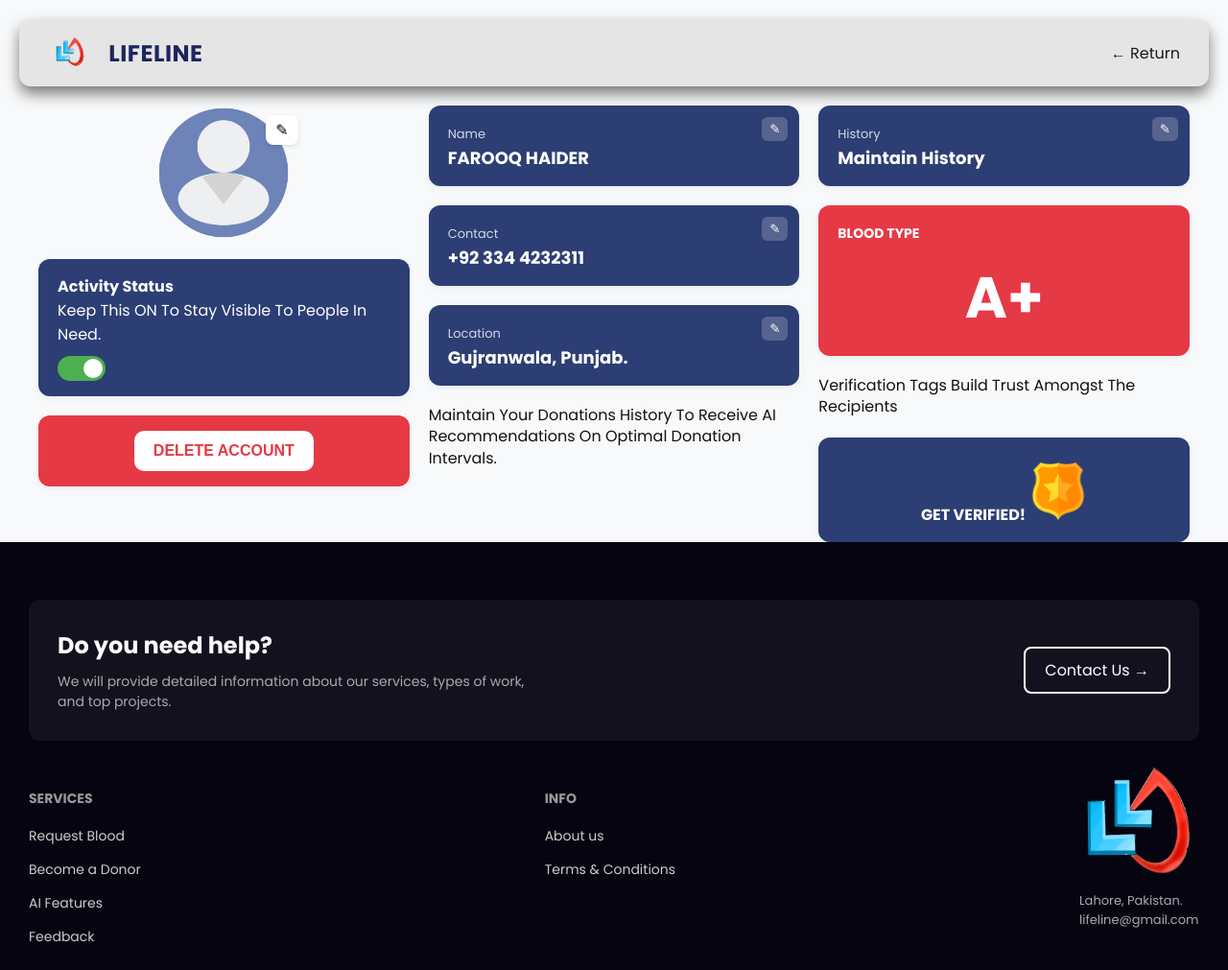
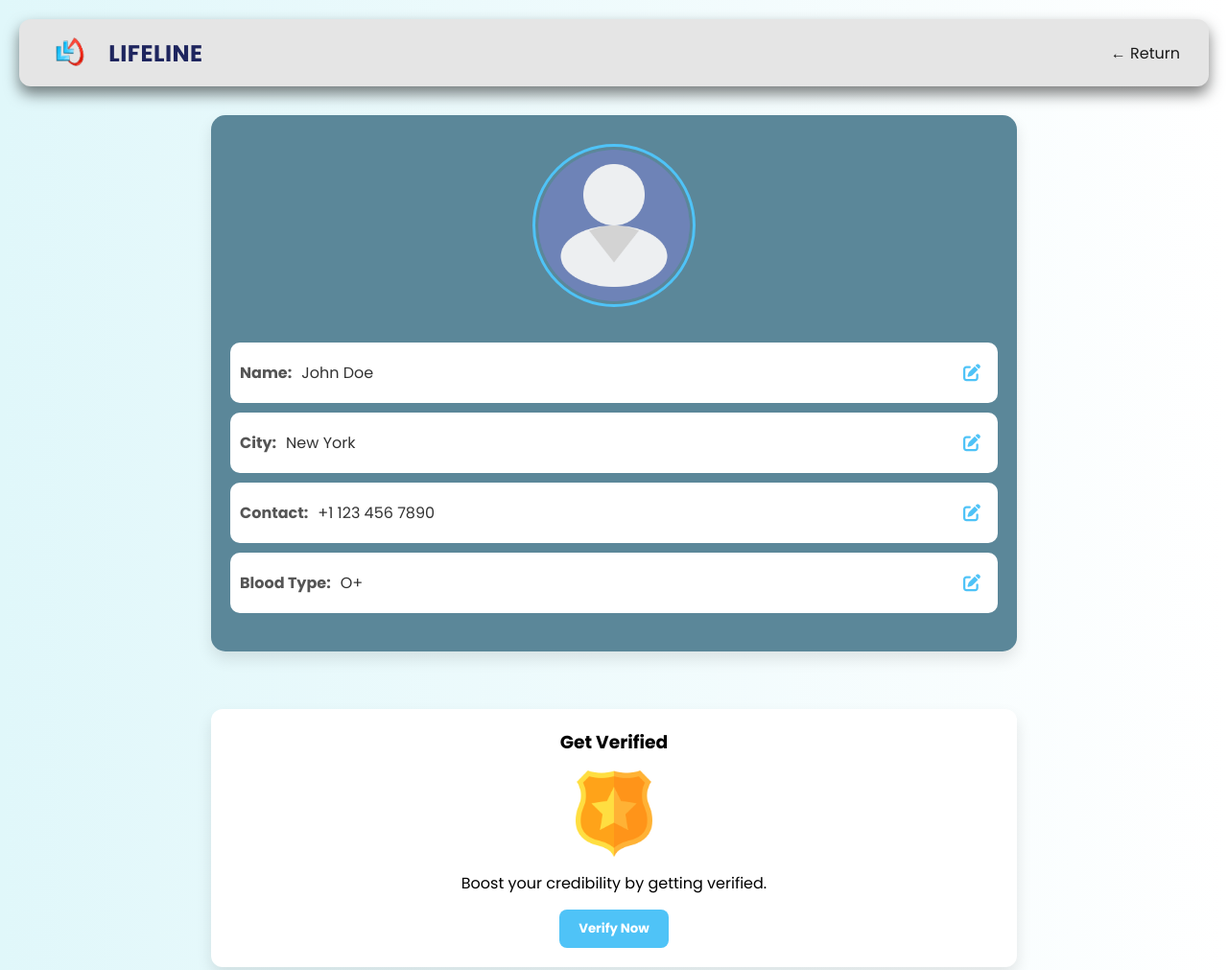
Before and after one commit to farooq-haider/LIFELINE-Web-Application, a website: page frontend/DonorDashboard/DonorDashboard.html in a window 1280 px wide. Shown: the top 1011 px of the page at 96% size. Drawn offline with Linux system fonts and the light colour scheme.

Commit message:
Implement Donor Dashboard

```diff
--- a/frontend/DonorDashboard/DonorDashboard.css
+++ b/frontend/DonorDashboard/DonorDashboard.css
@@ -1,186 +1,212 @@
 * {
-    box-sizing: border-box;
   margin: 0;
   padding: 0;
+  box-sizing: border-box;
+  font-family: 'Poppins', sans-serif;
 }
 
 body {
-    font-family: 'Poppins', sans-serif;
-    background: #f8f9fa;
-    padding: 20px;
-  }
-
-  .dashboard-grid {
-    column-count: 1;
-    column-gap: 20px;
-    max-width: 1200px;
-    margin: auto;
-  }
-
-  @media (min-width: 768px) {
-    .dashboard-grid {
-      column-count: 2;
-    }
-  }
-
-  @media (min-width: 992px) {
-    .dashboard-grid {
-      column-count: 3;
-    }
-  }
-
-  .dashboard-grid > * {
-    break-inside: avoid;
-    margin-bottom: 20px;
+  background: linear-gradient(to right, #e0f7fa, #ffffff);
+  min-height: 100vh;
+  padding: 0px;
 }
 
 
-  /* Profile Picture */
-  .profile-wrapper {
+.dashboard-container {
+  width: 100%;
+  max-width: 900px;
+  margin: 30px auto;
   display: flex;
-    justify-content: center;
-    position: relative;
+  flex-direction: column;
+  gap: 30px;
 }
 
-  .profile-img {
-    width: 140px;
-    height: 140px;
+/* Profile Card */
+.profile-card {
+
+  background: #5b8799;
+  border-radius: 15px;
+  padding: 30px 20px;
+  display: flex;
+  flex-direction: column;
+  align-items: center;
+  margin-bottom: 30px;
+  margin-left: 30px;
+  margin-right: 30px;
+  box-shadow: 0 8px 16px rgba(0,0,0,0.1);
+  animation: slideIn 1s ease;
+}
+
+.profile-picture img {
+  width: 170px;
+  height: 170px;
   border-radius: 50%;
   object-fit: cover;
+  margin-bottom: 20px;
+  border: 3px solid #4fc3f7;
 }
 
-  .edit-photo {
-    position: absolute;
-    top: 10px;
-    right: 30%;
+.profile-info {
+  width: 100%;
+}
+
+.profile-item {
+  display: flex;
+  align-items: center;
+  justify-content: space-between;
+  margin: 10px 0;
+  padding: 10px;
   background: #ffffff;
-    border-radius: 8px;
-    padding: 6px 10px;
-    font-size: 16px;
+  border-radius: 10px;
+  transition: background 0.3s;
+}
+
+.profile-item:hover {
+  background: #f1faff;
+}
+
+.profile-item label {
+  font-weight: bold;
+  color: #555;
+}
+
+.profile-item span {
+  flex: 1;
+  margin-left: 10px;
+  color: #333;
+}
+
+.edit-btn {
+  background: none;
   border: none;
   cursor: pointer;
-    box-shadow: 0 2px 4px rgba(0,0,0,0.1);
+  color: #4fc3f7;
+  font-size: 18px;
 }
 
-  /* Cards */
-  .card {
-    border-radius: 12px;
-    padding: 16px 20px;
-    box-shadow: 0 2px 8px rgba(0,0,0,0.05);
-    position: relative;
+.edit-input {
+  flex: 1;
+  margin-left: 10px;
+  padding: 5px 10px;
+  border: 1px solid #ccc;
+  border-radius: 8px;
+  font-size: 14px;
 }
 
-  .card-blue {
-    background-color: #2c3e73;
-    color: white;
+.edit-btn, .save-btn {
+  margin: 8px; /* or try 10px if you want a bit more */
 }
 
-  .card-red {
-    background-color: #e63946;
-    color: white;
+
+/* Action Cards */
+.action-cards {
+  display: flex;
+  flex-wrap: wrap;
+  gap: 20px;
+  margin-bottom: 30px;
 }
 
-  /* Toggle Switch */
-  .switch {
-    position: relative;
-    display: inline-block;
-    width: 50px;
-    height: 26px;
-    margin-top: 10px;
-  }
-  .switch input { opacity: 0; width: 0; height: 0; }
-  .slider {
-    position: absolute;
-    top: 0; left: 0; right: 0; bottom: 0;
-    background-color: #ccc;
-    border-radius: 34px;
-    transition: .4s;
-  }
-  .slider:before {
-    position: absolute;
-    content: "";
-    height: 20px; width: 20px;
-    left: 3px;
-    bottom: 3px;
-    background-color: white;
-    border-radius: 50%;
-    transition: .4s;
-  }
-  input:checked + .slider { background-color: #4CAF50; }
-  input:checked + .slider:before { transform: translateX(24px); }
-
-  /* Plain Text Descriptions */
-  .plain-text {
-    font-size: 16px;
-    font-weight: 500;
-    line-height: 1.4;
-    color: #111;
+.card {
+  background: #ffffff;
+  flex: 1 1 45%;
+  padding: 20px;
+  border-radius: 12px;
+  text-align: center;
+  box-shadow: 0 8px 16px rgba(0,0,0,0.1);
+  transition: transform 0.3s, box-shadow 0.3s;
+  animation: fadeIn 1.2s ease;
+  margin-left: 30px;
+  margin-right: 30px;
 }
 
-  /* Editable Cards */
-  .editable-card label {
-    font-size: 13px;
-    opacity: 0.8;
-  }
-  .editable-card p {
-    font-size: 18px;
-    font-weight: bold;
-  }
-  .edit-icon {
-    position: absolute;
-    top: 12px;
-    right: 12px;
-    background: #ffffff33;
-    color: white;
-    border: none;
-    border-radius: 6px;
-    padding: 5px 8px;
-    cursor: pointer;
+
+
+.card-icon {
+  width: 90px;
+  height: 90px;
+  margin: 15px auto 15px;
+  display: block;
+  opacity: 0.9;
 }
 
-  /* Blood Type */
-  .blood-card label {
-    font-size: 14px;
+
+.primary-btn {
+  margin-top: 15px;
+  padding: 10px 20px;
+  background: #4fc3f7;
+  border: none;
+  color: #fff;
   font-weight: bold;
-  }
-  .blood-type {
-    font-size: 60px;
-    font-weight: bold;
-    text-align: center;
-    margin-top: 10px;
+  border-radius: 8px;
+  cursor: pointer;
+  transition: background 0.3s;
 }
 
-  /* Get Verified */
-  .verify-card {
-    text-align: center;
-  }
-  .verify-card label {
-    font-size: 16px;
-    font-weight: bold;
-  }
-  .badge-icon {
-    width: 60px;
-    margin-top: 10px;
+.primary-btn:hover {
+  background: #039be5;
 }
 
-  /* Delete Button */
+/* Delete Card */
 .delete-card {
-    display: flex;
-    justify-content: center;
-    align-items: center;
+  background: #ffe0e0;
+  padding: 20px;
+  border-radius: 12px;
+  text-align: center;
+  box-shadow: 0 8px 16px rgba(0,0,0,0.1);
+  animation: slideUp 1s ease;
 }
+
 .delete-btn {
-    background: white;
-    color: #e63946;
+  margin-top: 15px;
+  padding: 10px 20px;
+  background: #e53935;
+  border: none;
+  color: #fff;
   font-weight: bold;
-    padding: 12px 20px;
-    border: none;
-    border-radius: 10px;
-    font-size: 16px;
+  border-radius: 8px;
   cursor: pointer;
+  transition: background 0.3s;
+  margin-left: 30px;
+  margin-right: 30px;
 }
-  html, body {
-    height: 100%;
-    margin: 0;
-    padding: 0;
+
+.delete-btn:hover {
+  background: #b71c1c;
 }
+
+/* Animations */
+@keyframes slideIn {
+  from { transform: translateY(-50px); opacity: 0; }
+  to { transform: translateY(0); opacity: 1; }
+}
+
+@keyframes fadeIn {
+  from { opacity: 0; }
+  to { opacity: 1; }
+}
+
+@keyframes slideUp {
+  from { transform: translateY(50px); opacity: 0; }
+  to { transform: translateY(0); opacity: 1; }
+}
+
+/* Responsive Design */
+@media (max-width: 768px) {
+  .action-cards {
+    flex-direction: column;
+    padding: 0 20px; /* new line to add side padding */
+  }
+
+  .card {
+    margin: 0 0 20px 0; /* remove left/right margins, only bottom margin */
+  }
+
+  .delete-card {
+    margin: 0 0 20px 0; /* same for delete card if needed */
+  }
+
+  .profile-card {
+    margin-left: 20px;
+    margin-right: 20px;
+  }
+}
--- a/frontend/DonorDashboard/DonorDashboard.html
+++ b/frontend/DonorDashboard/DonorDashboard.html
@@ -3,13 +3,21 @@
 <head>
   <meta charset="UTF-8" />
   <meta name="viewport" content="width=device-width, initial-scale=1.0" />
-  <title>Search & Filter | Lifeline</title>
+  <title>Dashboard | Lifeline</title>
+
+  <!-- CSS Files -->
   <link rel="stylesheet" href="DonorDashboard.css" />
+
   <link rel="stylesheet" href="../footer.css" />
   <link rel="stylesheet" href="../header.css" />
 
+  <!-- Google Fonts -->
   <link href="https://fonts.googleapis.com/css2?family=Poppins:wght@400;600;700&display=swap" rel="stylesheet" />
+
+  <!-- Font Awesome for icons -->
+  <link href="https://cdnjs.cloudflare.com/ajax/libs/font-awesome/6.4.0/css/all.min.css" rel="stylesheet" />
 </head>
+
 <body>
   <!-- Header -->
   <header class="header">
@@ -22,86 +30,78 @@
     </nav>
   </header>
 
+  <!-- Dashboard Container -->
+  <div class="dashboard-container">
 
-  <div class="dashboard-grid">
+    <!-- Profile Section -->
+    <section class="profile-card">
+        <div class="profile-picture">
+            <img src="../assets/avatar.png" alt="Profile Picture" id="profileImage">
+        </div>
 
-    <!-- 1. Profile -->
-    <div class="profile-wrapper">
-      <img src="../assets/avatar.png" alt="Profile" class="profile-img"/>
-      <button class="edit-photo">✎</button>
-    </div>
+        <div class="profile-info">
+            <div class="profile-item">
+                <label>Name:</label>
+                <span id="name">John Doe</span>
+                <button class="edit-btn" onclick="toggleEdit(this, 'name')">
+                    <i class="fas fa-edit"></i>
+                </button>
+            </div>
+            <div class="profile-item">
+                <label>City:</label>
+                <span id="city">New York</span>
+                <button class="edit-btn" onclick="toggleEdit(this, 'city')">
+                    <i class="fas fa-edit"></i>
+                </button>
+            </div>
+            <div class="profile-item">
+                <label>Contact:</label>
+                <span id="contact">+1 123 456 7890</span>
+                <button class="edit-btn" onclick="toggleEdit(this, 'contact')">
+                    <i class="fas fa-edit"></i>
+                </button>
+            </div>
+            <div class="profile-item">
+                <label>Blood Type:</label>
+                <span id="blood">O+</span>
+                <button class="edit-btn" onclick="toggleEdit(this, 'blood')">
+                    <i class="fas fa-edit"></i>
+                </button>
+            </div>
+        </div>
+    </section>
 
-    <!-- 2. Activity Toggle -->
-    <div class="card card-blue">
-      <h4>Activity Status</h4>
-      <p class="small-text">Keep This ON To Stay Visible To People In Need.</p>
-      <label class="switch">
-        <input type="checkbox" checked />
-        <span class="slider round"></span>
-      </label>
-    </div>
+    <!-- Action Cards -->
+    <section class="action-cards">
+        <div class="card">
 
-    <!-- 3. Delete Account -->
-    <div class="card card-red delete-card">
-      <button class="delete-btn">DELETE ACCOUNT</button>
-    </div>
+            <h3>Get Verified</h3>
+            <img src="../assets/verified.png" alt="Verify Icon" class="card-icon">
+            <p>Boost your credibility by getting verified.</p>
+            <button class="primary-btn">Verify Now</button>
+        </div>
 
-    <!-- 4. Name -->
-    <div class="card card-blue editable-card">
-      <label>Name</label>
-      <p contenteditable="true">FAROOQ HAIDER</p>
-      <button class="edit-icon">✎</button>
-    </div>
+        <div class="card">
+            <h3>Maintain History</h3>
+            <img src="../assets/history.png" alt="History Icon" class="card-icon">
+            <p>Keep track of all your donations and activities.</p>
+            <button class="primary-btn">Start Tracking</button>
+        </div>
+    </section>
 
-    <!-- 5. Contact -->
-    <div class="card card-blue editable-card">
-      <label>Contact</label>
-      <p contenteditable="true">+92 334 4232311</p>
-      <button class="edit-icon">✎</button>
-    </div>
-
-    <!-- 6. Location -->
-    <div class="card card-blue editable-card">
-      <label>Location</label>
-      <p contenteditable="true">Gujranwala, Punjab.</p>
-      <button class="edit-icon">✎</button>
-    </div>
-
-    <!-- 7. Description (No card) -->
-    <div class="plain-text">
-      Maintain Your Donations History To Receive AI Recommendations On Optimal Donation Intervals.
-    </div>
-
-    <!-- 8. Maintain History -->
-    <div class="card card-blue editable-card">
-      <label>History</label>
-      <p contenteditable="true">Maintain History</p>
-      <button class="edit-icon">✎</button>
-    </div>
-
-    <!-- 9. Blood Type -->
-    <div class="card card-red blood-card">
-      <label>BLOOD TYPE</label>
-      <p class="blood-type">A+</p>
-    </div>
-
-    <!-- 10. Verification Description (No card) -->
-    <div class="plain-text">
-      Verification Tags Build Trust Amongst The Recipients
-    </div>
-
-    <!-- 11. Get Verified -->
-    <div class="card card-blue verify-card">
-      <label>GET VERIFIED!</label>
-      <img src="../assets/verified.png" alt="Badge" class="badge-icon" />
-    </div>
-
+    <!-- Delete Account -->
+    <section class="delete-card">
+        <h3>Delete Account</h3>
+        <p>Warning: This action is irreversible.</p>
+        <button class="delete-btn">Delete My Account</button>
+    </section>
 
   </div>
 
-
   <!-- Footer -->
   <div id="footer-container"></div>
+
+  <!-- JavaScript -->
   <script src="DonorDashboard.js"></script>
 </body>
 </html>
--- a/frontend/DonorDashboard/DonorDashboard.js
+++ b/frontend/DonorDashboard/DonorDashboard.js
@@ -1,8 +1,37 @@
+function toggleEdit(button, fieldId) {
+  const currentElement = document.getElementById(fieldId);
+
+  if (button.classList.contains('editing')) {
+    // Save Mode
+    const inputField = button.previousElementSibling;
+    const newSpan = document.createElement('span');
+    newSpan.id = fieldId;
+    newSpan.textContent = inputField.value;
+    newSpan.style.flex = "1";
+    newSpan.style.marginLeft = "10px";
+
+    inputField.parentNode.replaceChild(newSpan, inputField);
+    button.innerHTML = '<i class="fas fa-edit"></i>';
+    button.classList.remove('editing');
+  } else {
+    // Edit Mode
+    const input = document.createElement('input');
+    input.type = 'text';
+    input.value = currentElement.textContent;
+    input.className = 'edit-input';
+    currentElement.parentNode.insertBefore(input, currentElement);
+    currentElement.remove();
+    button.innerHTML = '<i class="fas fa-save"></i>';
+    button.classList.add('editing');
+  }
+}
+
+
 document.addEventListener("DOMContentLoaded", () => {
-    // Load footer
-    fetch("../footer.html")
-      .then(res => res.text())
-      .then(data => {
-        document.getElementById("footer-container").innerHTML = data;
-      });
-  });
+  fetch("../footer.html")
+    .then(res => res.text())
+    .then(data => {
+      document.getElementById("footer-container").innerHTML = data;
+    })
+    .catch(err => console.error("Failed to load footer:", err));
+});
```
Also changed, not shown: frontend/assets/history.png (added). Lines whose indentation alone changed are shown as unchanged.
